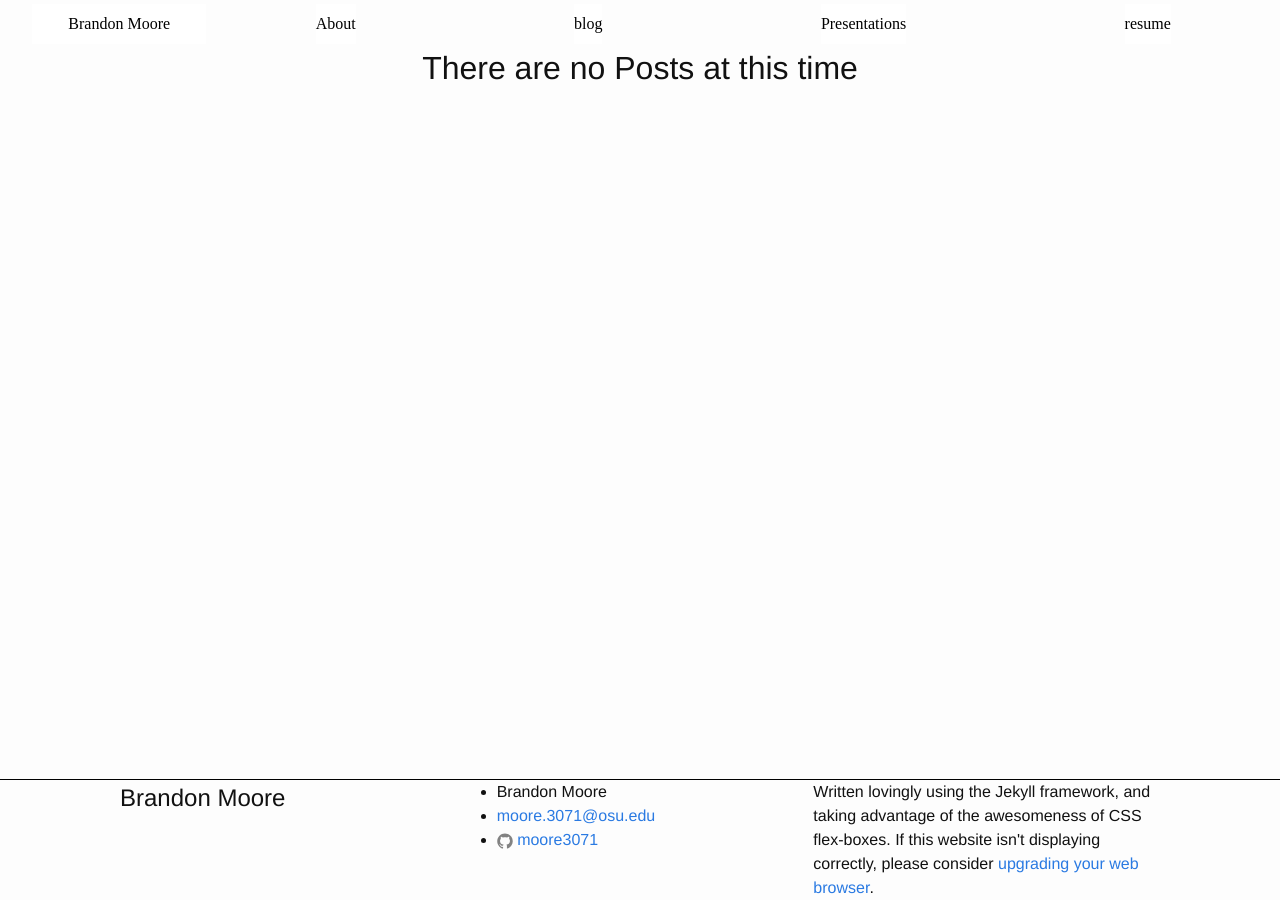
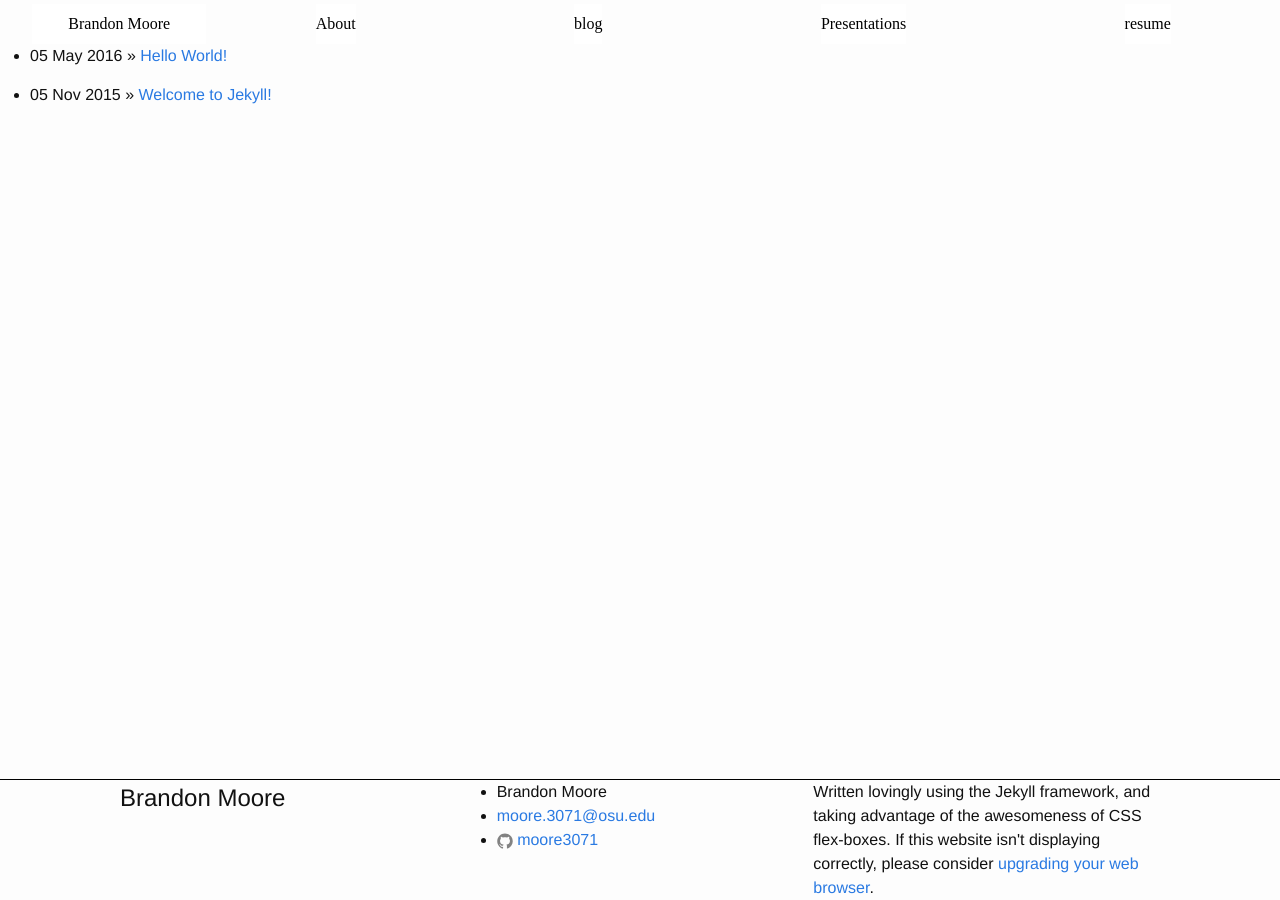
Before and after one commit to moore3071/moore3071.github.io, a Jekyll site: the page built from blog.md, in a window 1280 px wide. Built offline with Jekyll 4.4.1, drawn with Linux system fonts in a browser that asks for light colours; some web fonts are replaced.

```diff
--- a/_layouts/post.html
+++ b/_layouts/post.html
@@ -1,11 +1,12 @@
 ---
 layout: default
+extra_css: post
 ---
 <article class="post" itemscope itemtype="http://schema.org/BlogPosting">
 
   <header class="post-header">
-    <h1 class="post-title" itemprop="name headline">{{ page.title }}</h1>
-    <p class="post-meta"><time datetime="{{ page.date | date_to_xmlschema }}" itemprop="datePublished">{{ page.date | date: "%b %-d, %Y" }}</time>{% if page.author %} • <span itemprop="author" itemscope itemtype="http://schema.org/Person"><span itemprop="name">{{ page.author }}</span></span>{% endif %}</p>
+    <h1 class="post-title" itemprop="name headline">{{ page.title }} </h1>
+    <p class="post-meta"><time datetime="{{ page.date | date_to_xmlschema }}" itemprop="datePublished">{{ page.date | date: "%b %-d, %Y" }}</time>{% if page.author %} • <span itemprop="author" itemscope itemtype="http://schema.org/Person"><span itemprop="name">{{ page.author }}</span></span>{% endif %} &nbsp; &nbsp;<h2><a href="/blog" id="return_to_blog">Back</a></h2></p>
   </header>
 
   <div class="post-content" itemprop="articleBody">
--- a/blog.html
+++ /dev/null
@@ -1,7 +0,0 @@
----
-layout: page
-title: blog
-permalink: /blog/
----
-
-<h1 style="width:100%; text-align: center;">There are no Posts at this time</h1>
--- /dev/null
+++ b/blog.md
@@ -0,0 +1,9 @@
+---
+layout: page
+title: blog
+permalink: /blog/
+---
+
+{% for post in site.posts %}
+  * {{ post.date | date_to_string }} &raquo; [ {{ post.title}} ]({{ post.url }})
+{% endfor %}
--- /dev/null
+++ b/css/post.scss
@@ -0,0 +1,10 @@
+---
+---
+.page-content {
+	width: 70vw;
+	margin: 2em auto;
+}
+#return_to_blog {
+	border: 1px black solid;
+	border-radius: 5px;
+}
```
Also changed, not shown: _posts/2016-05-05-hello-world.md (added, +7 -0 lines).
